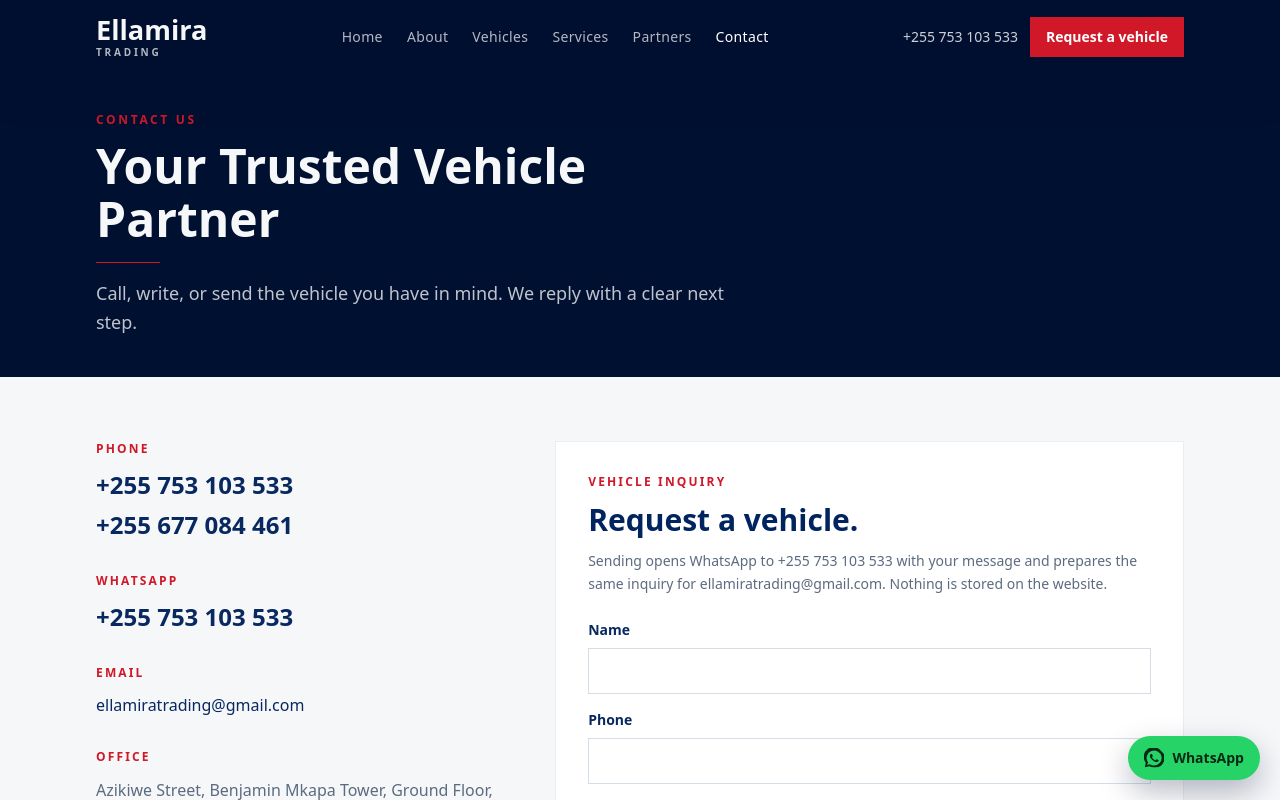
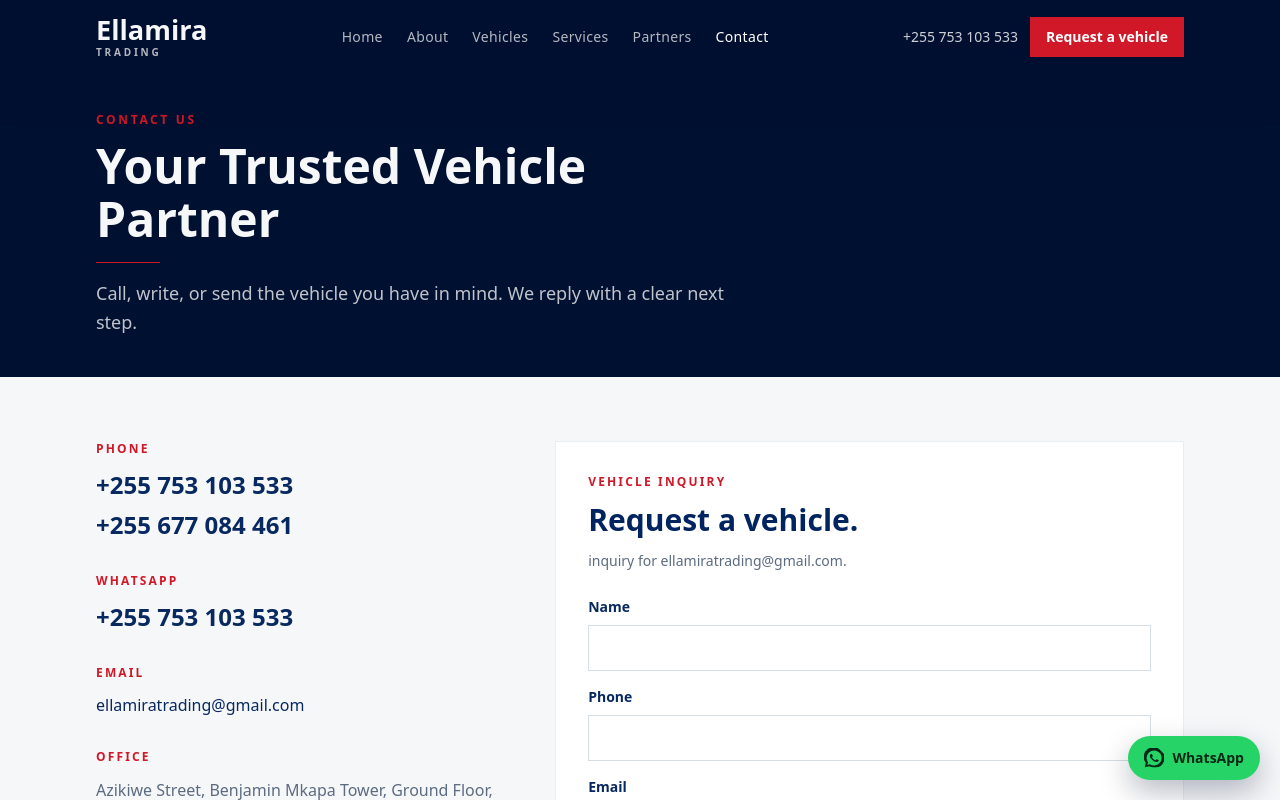
Before and after one commit to Barakael/Ellamira, a Next.js app: page /contact in a window 1280 px wide. Shown: the top 800 px of the page. Built offline with nearby package versions, Linux system fonts and the light colour scheme.

Commit message:
fix: simplify InquiryForm privacy message

```diff
--- a/src/components/vehicles/InquiryForm.tsx
+++ b/src/components/vehicles/InquiryForm.tsx
@@ -120,8 +120,7 @@ function InquiryFields({ mode, preset }: { mode: Mode; preset: string }) {
         {mode === "partner" ? "Propose a partnership." : "Request a vehicle."}
       </h2>
       <p className="mt-3 text-sm leading-relaxed text-steel">
-        Sending opens WhatsApp to +255 753 103 533 with your message and prepares the
-        same inquiry for {company.email}. Nothing is stored on the website.
+  inquiry for {company.email}.
       </p>
       <div className="mt-6 grid gap-4">
         <Field label="Name" error={errors.name} id="inquiry-name">
```
